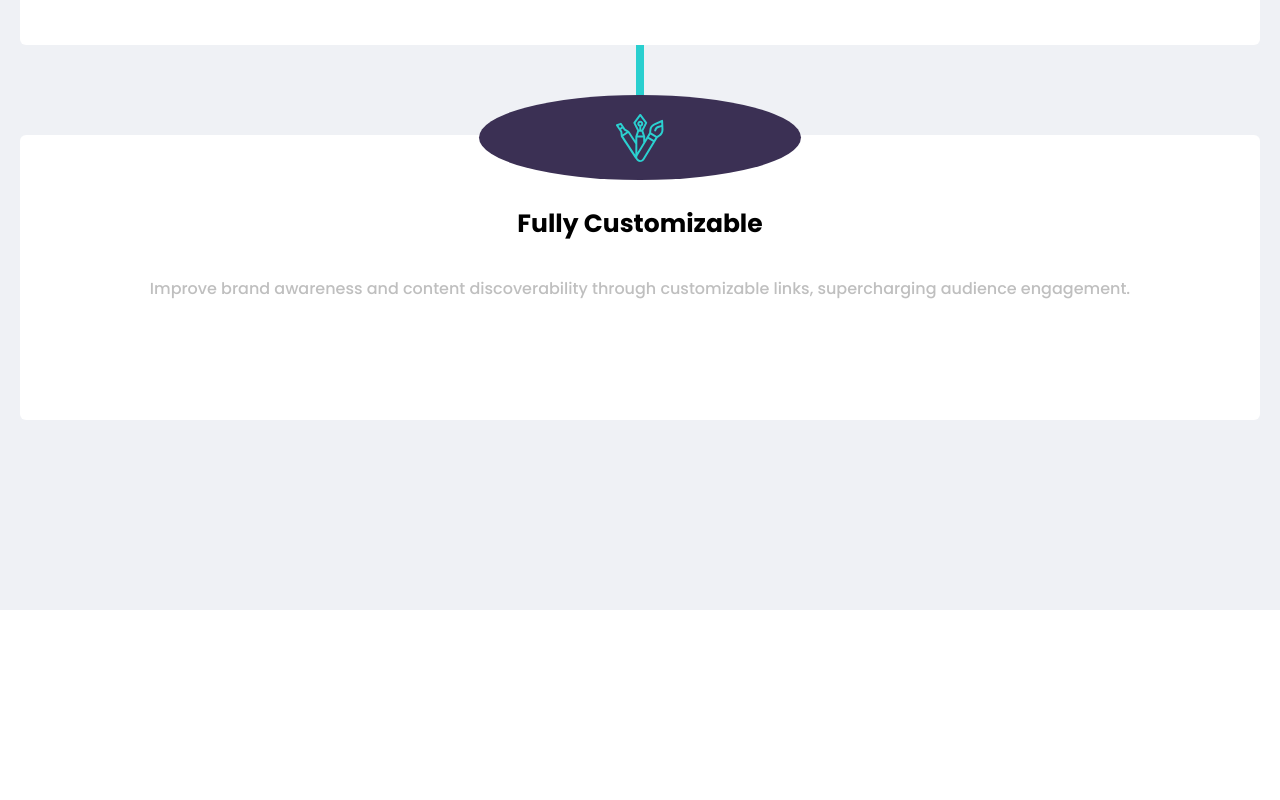
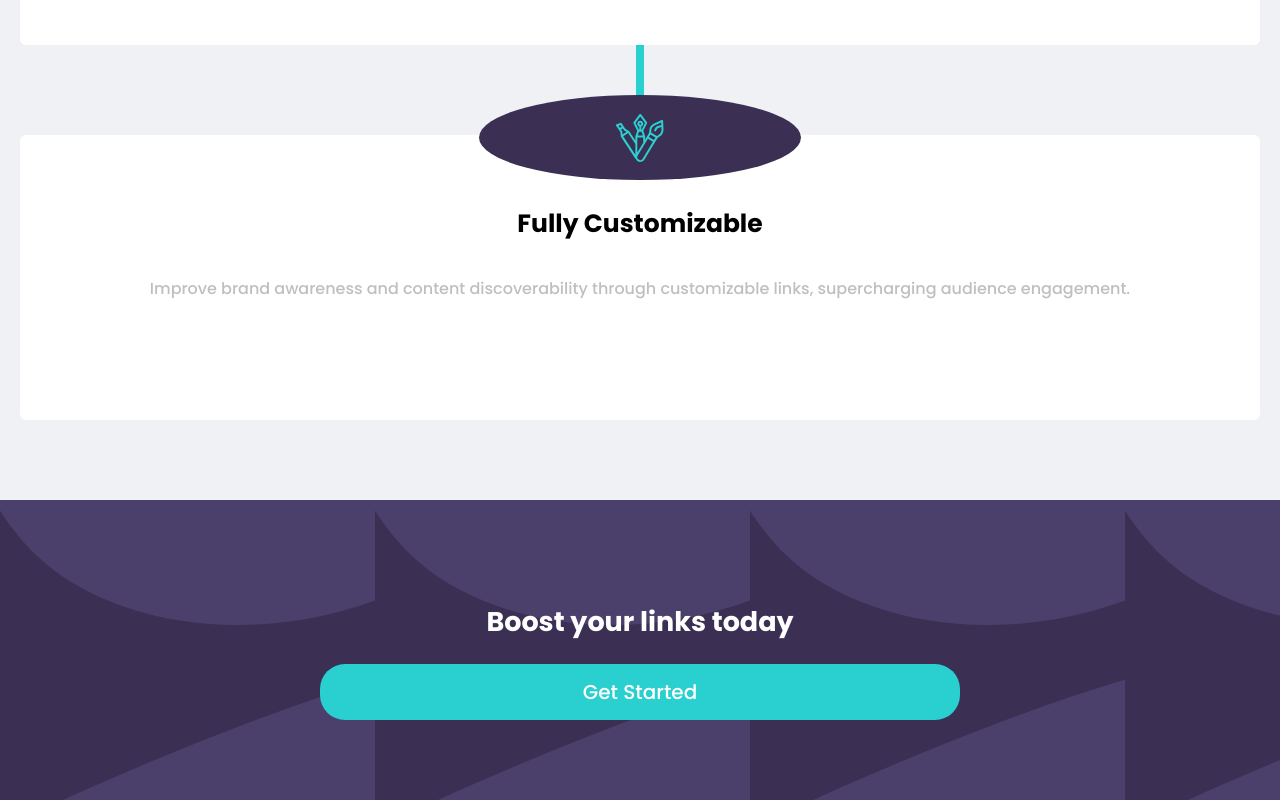
Before and after one commit to tomazi15/url-shortening-landing-page, a React (Create React App) app: page / in a window 1280 px wide. Shown: the part 1987-2787 px from the top of the page. Before the commit the page ends 2597 px from the top, so only its background shows below. Built offline with nearby package versions, Linux system fonts and the light colour scheme.

Commit message:
feat(✨): adding boost link panel component

```diff
--- a/src/components/App.tsx
+++ b/src/components/App.tsx
@@ -4,6 +4,7 @@ import NavigationBar from "./NavigationBar/NavigationBar";
 import PageHeader from "./PageHeader/PageHeader";
 import ShortenForm from "./ShortenForm/ShortenForm";
 import ProductCard from "./ProductCard/ProductCard";
+import BoostLinkPanel from "./BoostLinkPanel/BoostLinkPanel";
 
 function App() {
   return (
@@ -15,6 +16,7 @@ function App() {
       </section>
       <section className={style.container__test}>
         <ProductCard />
+        <BoostLinkPanel />
       </section>
     </main>
   );
--- /dev/null
+++ b/src/components/BoostLinkPanel/BoostLinkPanel.module.scss
@@ -0,0 +1,20 @@
+@import "../../scss/functions.scss";
+@import "../../scss/variables.scss";
+
+.container {
+  display: flex;
+  flex-direction: column;
+  justify-content: center;
+  align-items: center;
+
+  height: toRem(300);
+  margin: toRem(-110) toRem(0);
+
+  font-family: $poppins-font;
+  font-size: toRem(18);
+  font-weight: 400;
+  color: $color-white;
+
+  background-image: url("../../images/bg-boost-mobile.svg");
+  background-color: $color-dark-violet;
+}
--- /dev/null
+++ b/src/components/BoostLinkPanel/BoostLinkPanel.tsx
@@ -0,0 +1,14 @@
+import React from "react";
+import style from "./BoostLinkPanel.module.scss";
+import Button from "../partials/Button/Button";
+
+const BoostLinkPanel = () => {
+  return (
+    <div className={style.container}>
+      <h1>Boost your links today</h1>
+      <Button name="Get Started" />
+    </div>
+  );
+};
+
+export default BoostLinkPanel;
--- a/src/scss/variables.scss
+++ b/src/scss/variables.scss
@@ -12,6 +12,3 @@ $color-light-gray: #eff1f5;
 $color-grayish-violet: #9e9aa7;
 $color-very-dark-blue: #35323e;
 $color-very-dark-violet: #232127;
-
-// Images
-$image-form-mobile: "../images/bg-shorten-mobile.svg";
```
